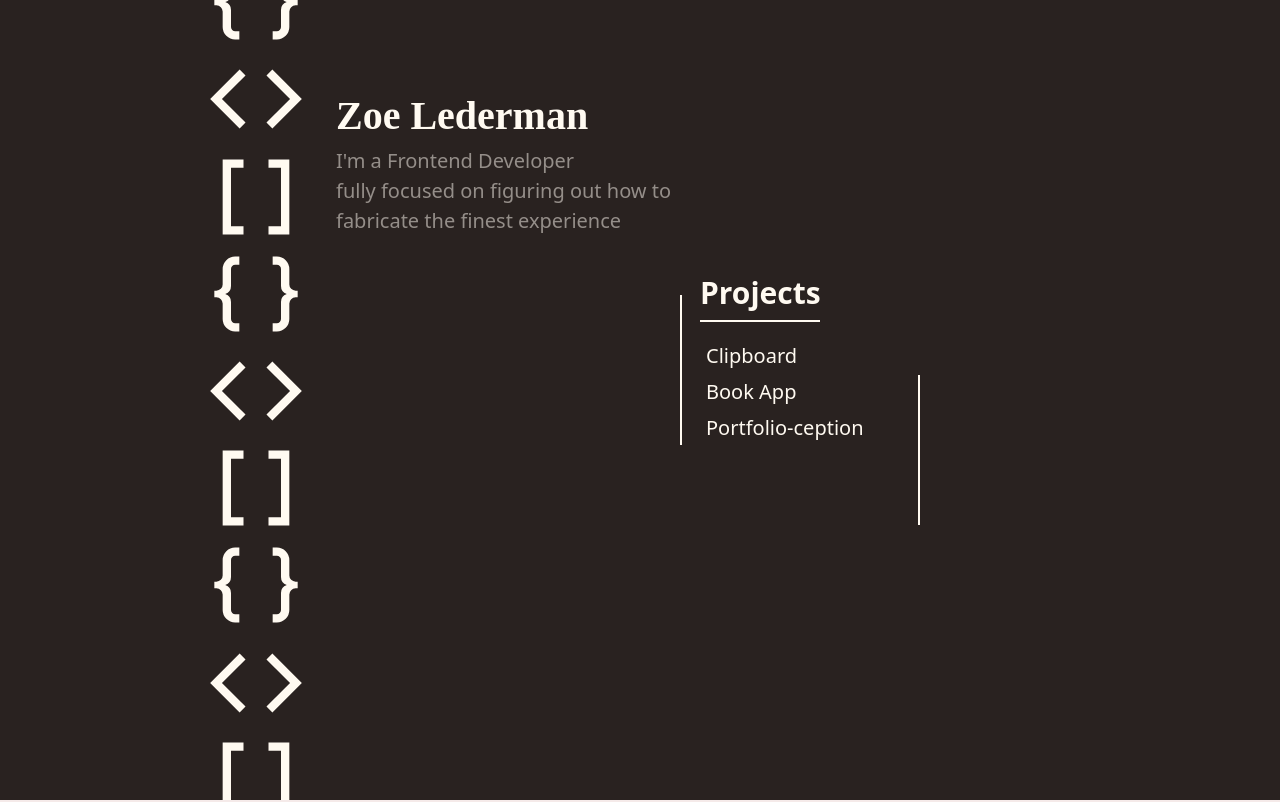
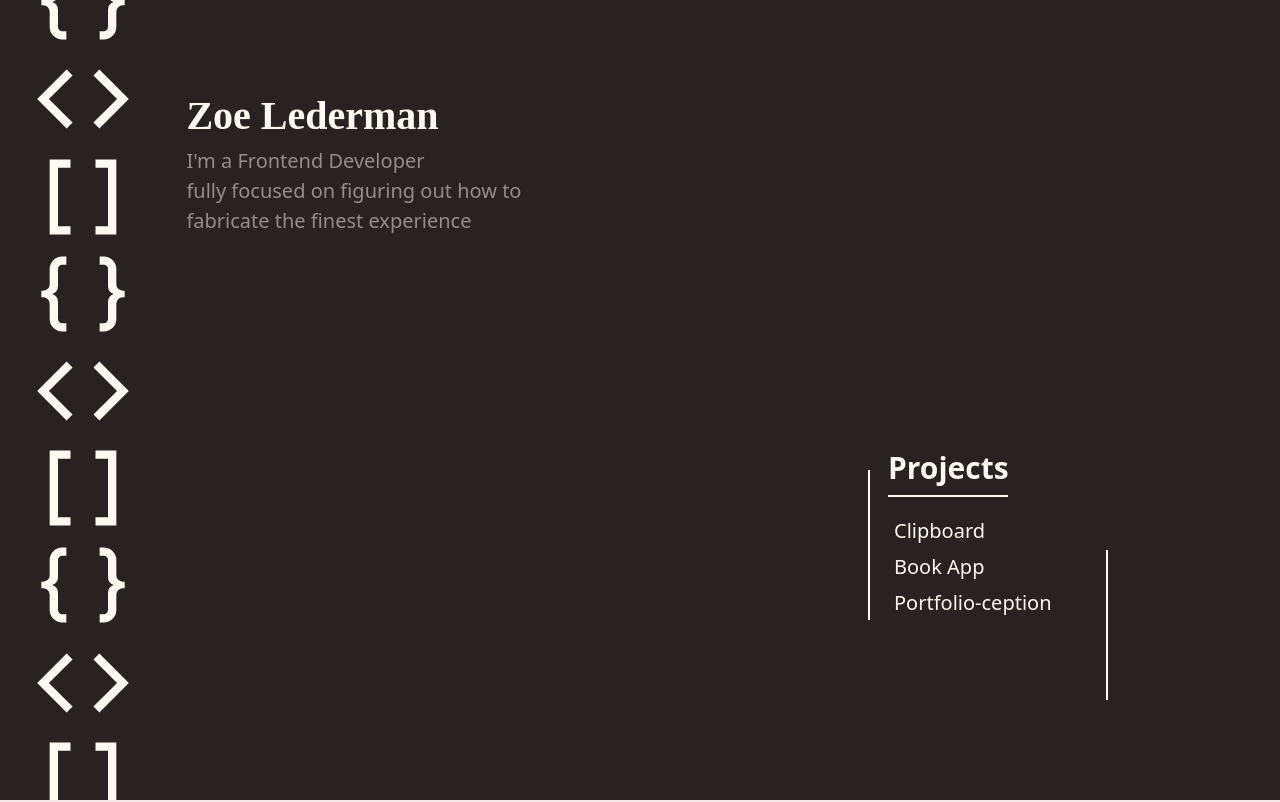
Before and after one commit to zlederma/portfolio-website, a React (Create React App) app: page / in a window 1280 px wide. Shown: the top 802 px of the page. Built offline with nearby package versions, Linux system fonts and the light colour scheme.

Commit message:
continued working on landing styles

```diff
--- a/src/styles/LandingStyles.css
+++ b/src/styles/LandingStyles.css
@@ -1,47 +1,35 @@
 .landing__container{
+    position: relative;
     height: 100vh;
     display: flex;
+    /* overflow-x: hidden; */
     justify-content: center;
     background-color: rgb(41, 34, 32);
 }
 
 .landing__column-art{
-    width: 120px;
-    min-width: 120px;
+    width: 13%;
+    min-width: 80px;
     height: 100%;
     overflow: hidden;
 }
 .landing__column-welcome{
-    width: 30%;
-    min-width: 360px;
+    width: 87%;
     height: 100%;
 
 }
 
 .landing__column-projects{
-    /* border: 2px solid #008c6a; */
-    width: 30%;
-    align-self: center;
+    position: absolute;
+    bottom: 20%;
+    right: 15%;
 }
-
-/* .landing__column-projects{
-    width: 600px;
-    min-width: 300px;
-    height: 100%;
-    overflow-y: scroll;
-
-}
-
-.landing__column-projects::-webkit-scrollbar {
-    width: 0;
-    height: 0;
-} */
 
 /* md devices and down */
 @media (max-width: 991px) {
-    .landing__column-art{
+    /* .landing__column-art{
         display: none;
-    }
+    } */
   }
 
     /* sm devices and down */
```
